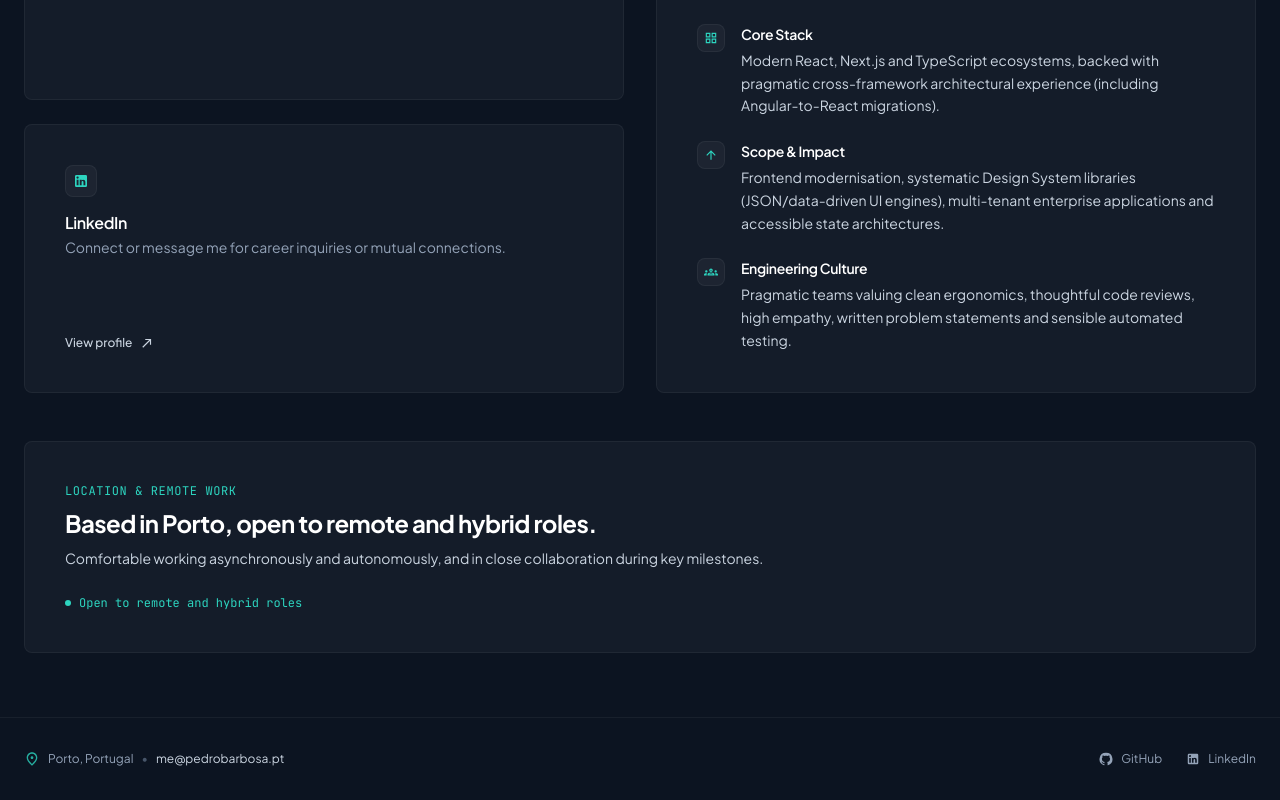
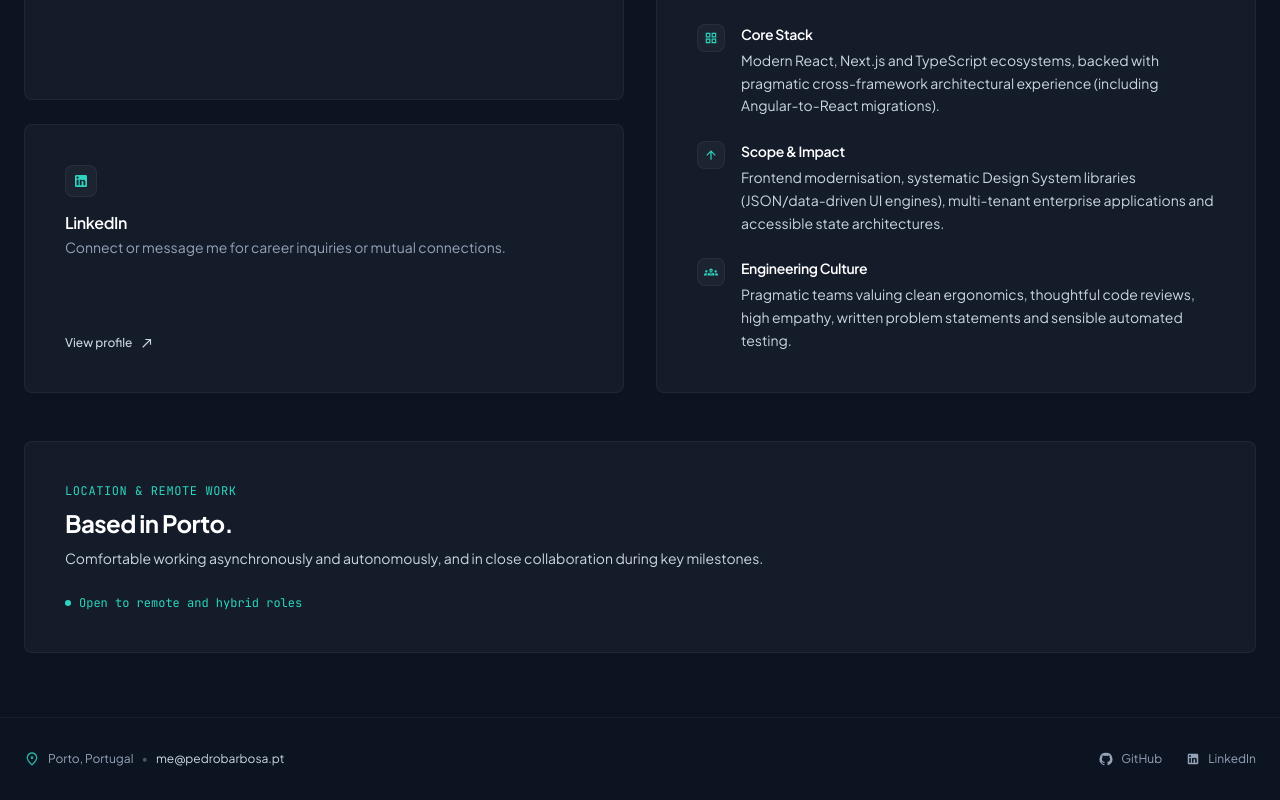
Before and after one commit to GunterJameda/pedro-barbosa-pt, a Next.js app: page /en/contact in a window 1280 px wide. Shown: the part 707-1507 px from the top of the page. Built offline with nearby package versions, Linux system fonts and the light colour scheme; what @mui/material-nextjs would draw is missing.

Commit message:
fix: name only the city in the location title

```diff
--- a/src/_common/i18n/en.json
+++ b/src/_common/i18n/en.json
@@ -583,7 +583,7 @@
     },
     "LocationBanner": {
       "eyebrow": "Location & Remote Work",
-      "title": "Based in {city}, open to {workModeRoles}.",
+      "title": "Based in {city}.",
       "text": "Comfortable working asynchronously and autonomously, and in close collaboration during key milestones.",
       "openTo": "Open to {workModeRoles}"
     },
--- a/src/_common/i18n/pt-PT.json
+++ b/src/_common/i18n/pt-PT.json
@@ -583,7 +583,7 @@
     },
     "LocationBanner": {
       "eyebrow": "Localização e Trabalho Remoto",
-      "title": "Em {city}, disponível para {workModeRoles}.",
+      "title": "Baseado em {city}.",
       "text": "À vontade para trabalhar de forma assíncrona e autónoma, e em estreita colaboração nos momentos-chave.",
       "openTo": "Disponível para {workModeRoles}"
     },
--- a/src/contact/components/LocationBanner/LocationBanner.tsx
+++ b/src/contact/components/LocationBanner/LocationBanner.tsx
@@ -14,10 +14,7 @@ export function LocationBanner() {
       <Stack spacing={1}>
         <Eyebrow>{t("contact.LocationBanner.eyebrow")}</Eyebrow>
         <Typography variant="cardHeading">
-          {t("contact.LocationBanner.title", {
-            city: CITY,
-            workModeRoles: t(`profile.workModeRoles.${WORK_MODE}`),
-          })}
+          {t("contact.LocationBanner.title", { city: CITY })}
         </Typography>
         <Typography variant="body" sx={{ maxWidth: 768 }}>
           {t("contact.LocationBanner.text")}
```
Also changed, not shown: 1 other file (tests, documents, lock files or other folders).
